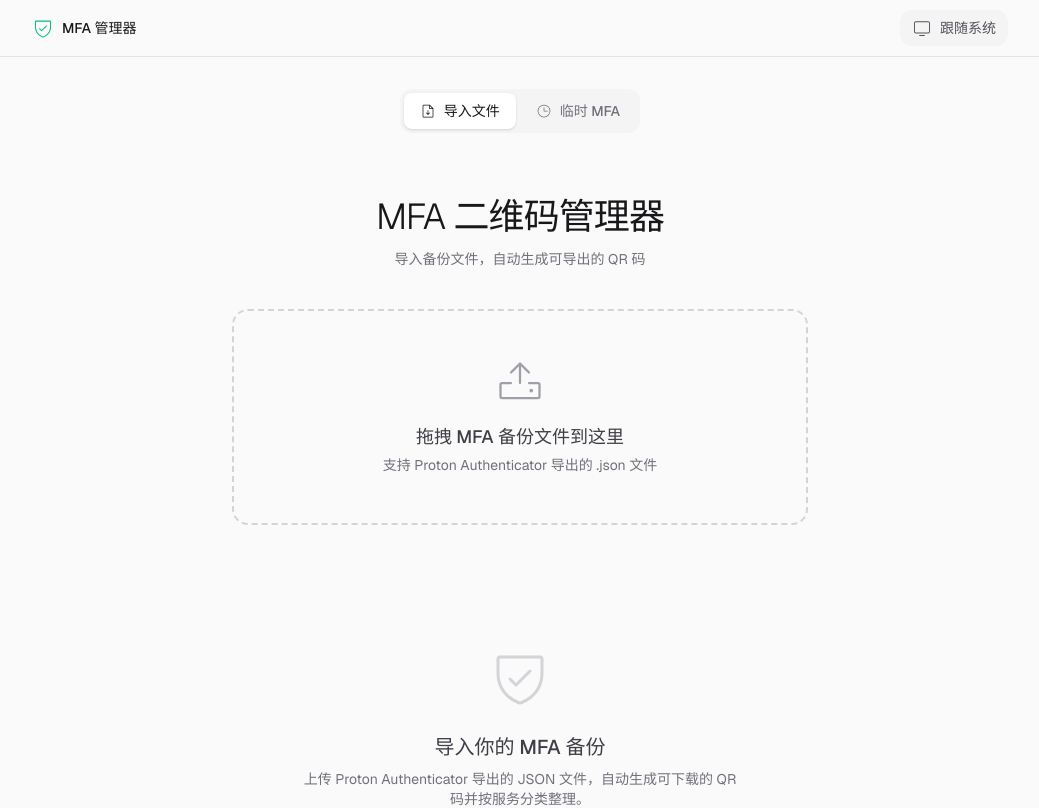
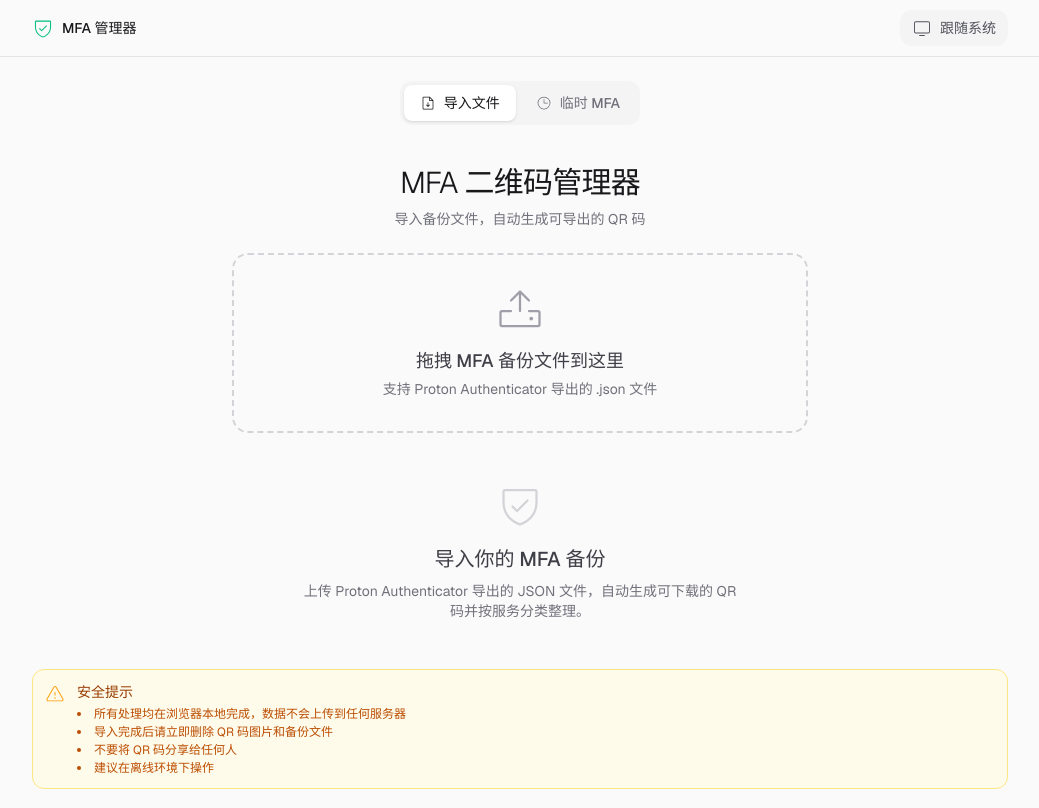
Before and after one commit to Souitou-iop/FlashOTP, a Next.js app: page / in a window 1280 px wide. Shown: the top 808 px of the page, without its empty margins (120-1159 px from the left). Built offline with nearby package versions, Linux system fonts and the light colour scheme.

Commit message:
Reduce whitespace on import page

```diff
--- a/app/page.tsx
+++ b/app/page.tsx
@@ -118,9 +118,9 @@ export default function Home() {
       </header>
 
       {/* 主内容 */}
-      <main className="flex-1 max-w-5xl w-full mx-auto px-4 sm:px-6 py-8">
+      <main className="flex-1 max-w-5xl w-full mx-auto px-4 sm:px-6 py-6">
         {/* 标签切换 */}
-        <div className="flex items-center gap-1 p-1 mb-8 bg-zinc-100 dark:bg-zinc-800/50 rounded-xl w-fit mx-auto">
+        <div className="flex items-center gap-1 p-1 mb-6 bg-zinc-100 dark:bg-zinc-800/50 rounded-xl w-fit mx-auto">
           <button
             onClick={() => setTab("import")}
             className={`flex items-center gap-2 px-4 py-2 rounded-lg text-sm font-medium transition-colors ${
@@ -148,12 +148,12 @@ export default function Home() {
         {/* 内容区域 */}
         {tab === "import" ? (
           entries.length === 0 ? (
-            <div className="space-y-6">
-              <div className="text-center pt-8 pb-4">
-                <h1 className="text-3xl sm:text-4xl font-light tracking-tight text-zinc-900 dark:text-zinc-100">
+            <div className="space-y-4">
+              <div className="text-center pt-4 pb-2">
+                <h1 className="text-2xl sm:text-3xl font-light tracking-tight text-zinc-900 dark:text-zinc-100">
                   MFA 二维码管理器
                 </h1>
-                <p className="mt-3 text-sm text-zinc-500 dark:text-zinc-400">
+                <p className="mt-2 text-sm text-zinc-500 dark:text-zinc-400">
                   导入备份文件，自动生成可导出的 QR 码
                 </p>
               </div>
@@ -161,7 +161,7 @@ export default function Home() {
               <FileUploader onFileLoad={handleFileLoad} />
 
               {error && (
-                <div className="max-w-xl mx-auto p-4 rounded-2xl bg-red-50 dark:bg-red-950/20 border border-red-200 dark:border-red-800/40 text-sm text-red-600 dark:text-red-400">
+                <div className="max-w-xl mx-auto p-3 rounded-xl bg-red-50 dark:bg-red-950/20 border border-red-200 dark:border-red-800/40 text-sm text-red-600 dark:text-red-400">
                   {error}
                 </div>
               )}
--- a/components/EmptyState.tsx
+++ b/components/EmptyState.tsx
@@ -4,11 +4,11 @@ import { ShieldCheck } from "@phosphor-icons/react"
 
 export function EmptyState() {
   return (
-    <div className="flex flex-col items-center justify-center py-24 text-center">
+    <div className="flex flex-col items-center justify-center py-8 text-center">
       <ShieldCheck
-        size={64}
+        size={48}
         weight="light"
-        className="text-zinc-300 dark:text-zinc-600 mb-6"
+        className="text-zinc-300 dark:text-zinc-600 mb-4"
       />
       <h2 className="text-xl font-medium text-zinc-700 dark:text-zinc-300 mb-2">
         导入你的 MFA 备份
--- a/components/FileUploader.tsx
+++ b/components/FileUploader.tsx
@@ -51,8 +51,8 @@ export function FileUploader({ onFileLoad }: FileUploaderProps) {
       onDragLeave={() => setDragging(false)}
       onDrop={handleDrop}
       className={`
-        relative flex flex-col items-center justify-center gap-4
-        w-full max-w-xl mx-auto p-12 rounded-2xl
+        relative flex flex-col items-center justify-center gap-3
+        w-full max-w-xl mx-auto p-8 rounded-2xl
         border-2 border-dashed transition-all duration-200 cursor-pointer
         ${
           dragging
--- a/components/SecurityWarning.tsx
+++ b/components/SecurityWarning.tsx
@@ -5,7 +5,7 @@ import { Warning } from "@phosphor-icons/react"
 export function SecurityWarning() {
   return (
     <div
-      className="flex gap-3 p-4 rounded-2xl
+      className="flex gap-3 p-3 rounded-xl
         bg-amber-50 dark:bg-amber-950/20
         border border-amber-200 dark:border-amber-800/40"
     >
```
